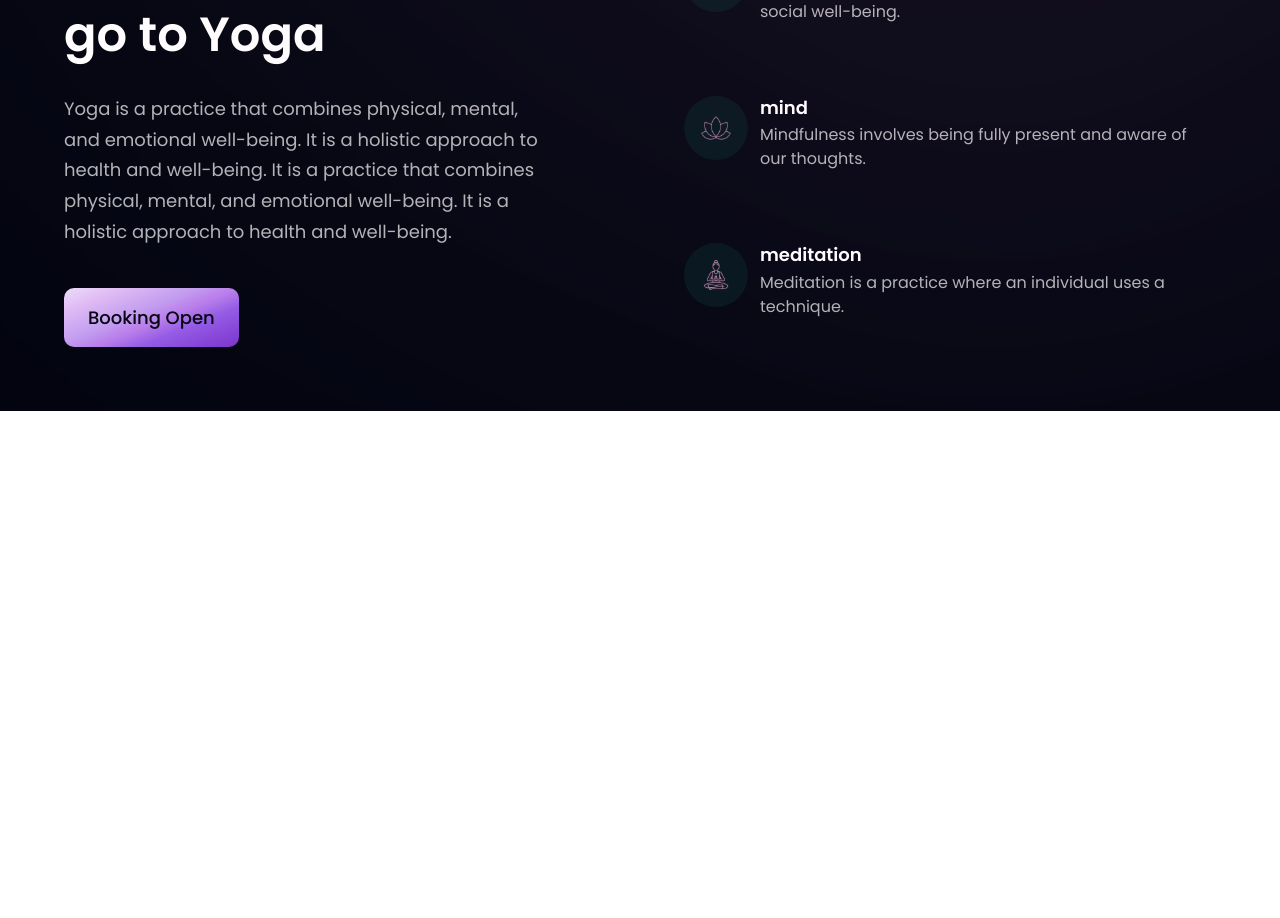
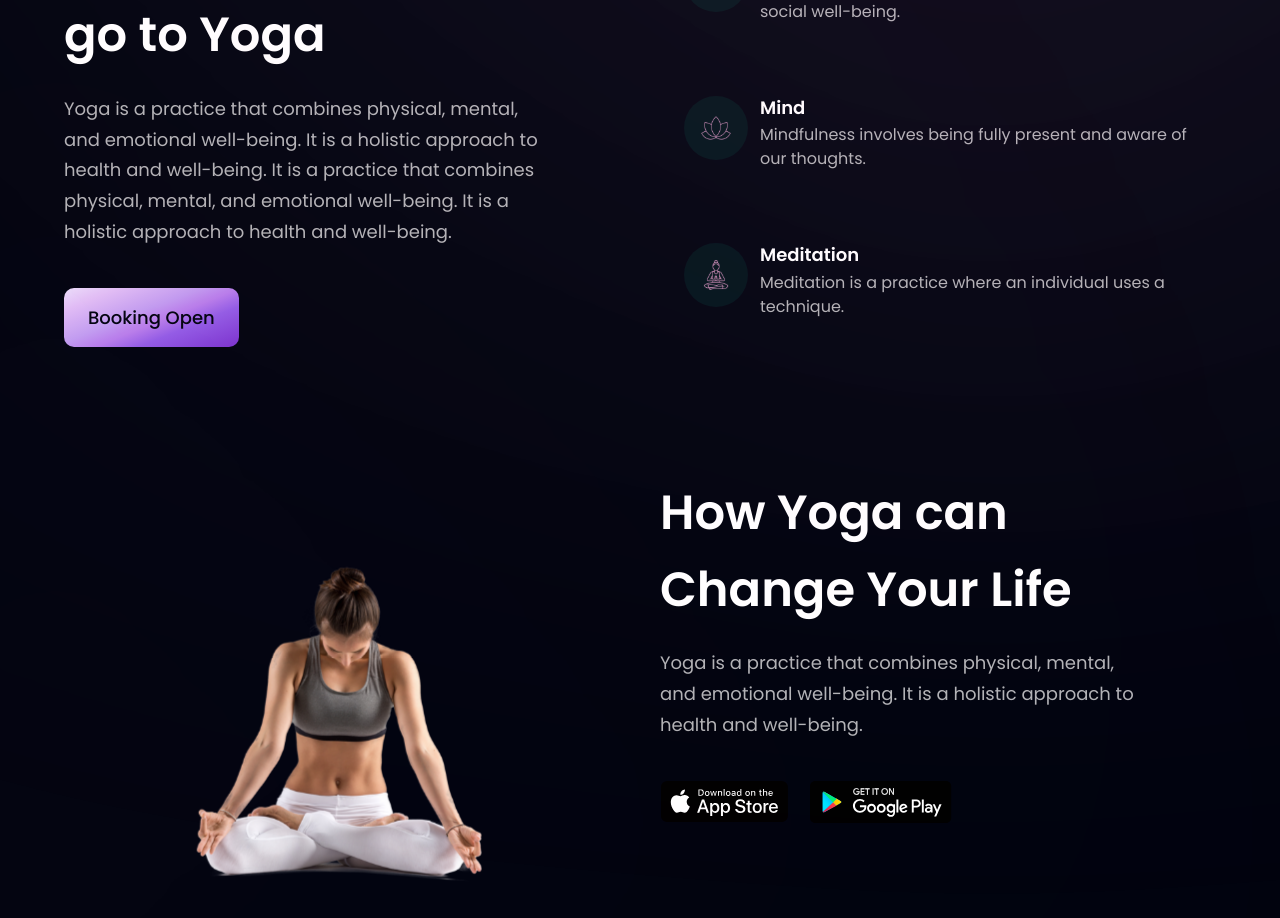
Before and after one commit to Ajosh-NyxBar/yoga-ajosh, a React (Vite) app: page / in a window 1280 px wide. Shown: the part 1108-2026 px from the top of the page. Before the commit the page ends 1519 px from the top, so only its background shows below. Built offline with nearby package versions, Linux system fonts and the light colour scheme.

Commit message:
add billing section

```diff
--- a/src/components/Billing.jsx
+++ b/src/components/Billing.jsx
@@ -1,11 +1,75 @@
-import React from 'react'
+import React, { useRef } from "react";
+import { apple, bill, google } from "../assets";
+import styles, { layout } from "../style";
+import { motion, useScroll, useTransform } from "framer-motion";
+import { descriptionVariants, leftVariants, rightVariants, tagVariants, titleVariants } from "../../variants";
 
 const Billing = () => {
+  const ref = useRef(null);
+  const { scrollYProgress } = useScroll({
+    target: ref,
+    offset: ["start end", "end start"],
+  });
+
+  const scale = useTransform(scrollYProgress, [0, 1], [0.6, 1]);
   return (
-    <div>
+    <section id="product" className={`${layout.sectionReverse}`}>
+      <motion.div
+        style={{ scale }}
+        ref={ref}
+        className={`${layout.sectionImgReverse}`}
+      >
+        <img
+          src={bill}
+          alt="billing"
+          className="w-[100%] h-[100%] relative z-[5]"
+        />
 
-    </div>
-  )
-}
+        {/* Gradient start */}
+        <div className="absolute z-[3] -left-1/2 top-0 w-[50%] h-[50%] rounded-full white__gradient" />
+        <div className="absolute z-[0] -left-1/2 bottom-0 w-[50%] h-[50%] rounded-full pink__gradient" />
+        {/* Gradient end */}
+      </motion.div>
 
-export default Billing
+      <div className={`${layout.sectionInfo}`}>
+        <motion.h2
+          initial="offscreen"
+          whileInView={"onscreen"}
+          variants={titleVariants}
+          className={`${styles.heading2} text-white`}
+        >
+          How Yoga can <br className="sm:block hidden" /> Change Your Life
+        </motion.h2>
+        <motion.p
+          initial="offscreen"
+          whileInView={"onscreen"}
+          variants={descriptionVariants}
+          className={`${styles.paragraph} max-w-[475px] mt-5`}
+        >
+          Yoga is a practice that combines physical, mental, and emotional
+          well-being. It is a holistic approach to health and well-being.
+        </motion.p>
+
+        <motion.div
+          initial="offscreen"
+          whileInView={"onscreen"}
+          variants={tagVariants}
+          className="flex flex-row flex-wrap sm:mt-10 mt-6"
+        >
+          <img
+            src={apple}
+            alt="apple"
+            className="w-[128.86px] h-[42.05px] object-contain mr-5 cursor-pointer"
+          />
+          <img
+            src={google}
+            alt="google"
+            className="w-[144.66px] h-[43.08px] object-contain mr-5 cursor-pointer"
+          />
+        </motion.div>
+      </div>
+    </section>
+  );
+};
+
+export default Billing;
--- a/src/constant/index.js
+++ b/src/constant/index.js
@@ -67,21 +67,21 @@ export const features = [
   {
     id: 1,
     icon: health,
-    title: "health",
+    title: "Health",
     content:
       "Health is a state of complete physical, mental, and social well-being.",
   },
   {
     id: 2,
     icon: mind,
-    title: "mind",
+    title: "Mind",
     content:
       "Mindfulness involves being fully present and aware of our thoughts.",
   },
   {
     id: 3,
     icon: medi,
-    title: "meditation",
+    title: "Meditation",
     content: "Meditation is a practice where an individual uses a technique.",
   },
 ];
```
